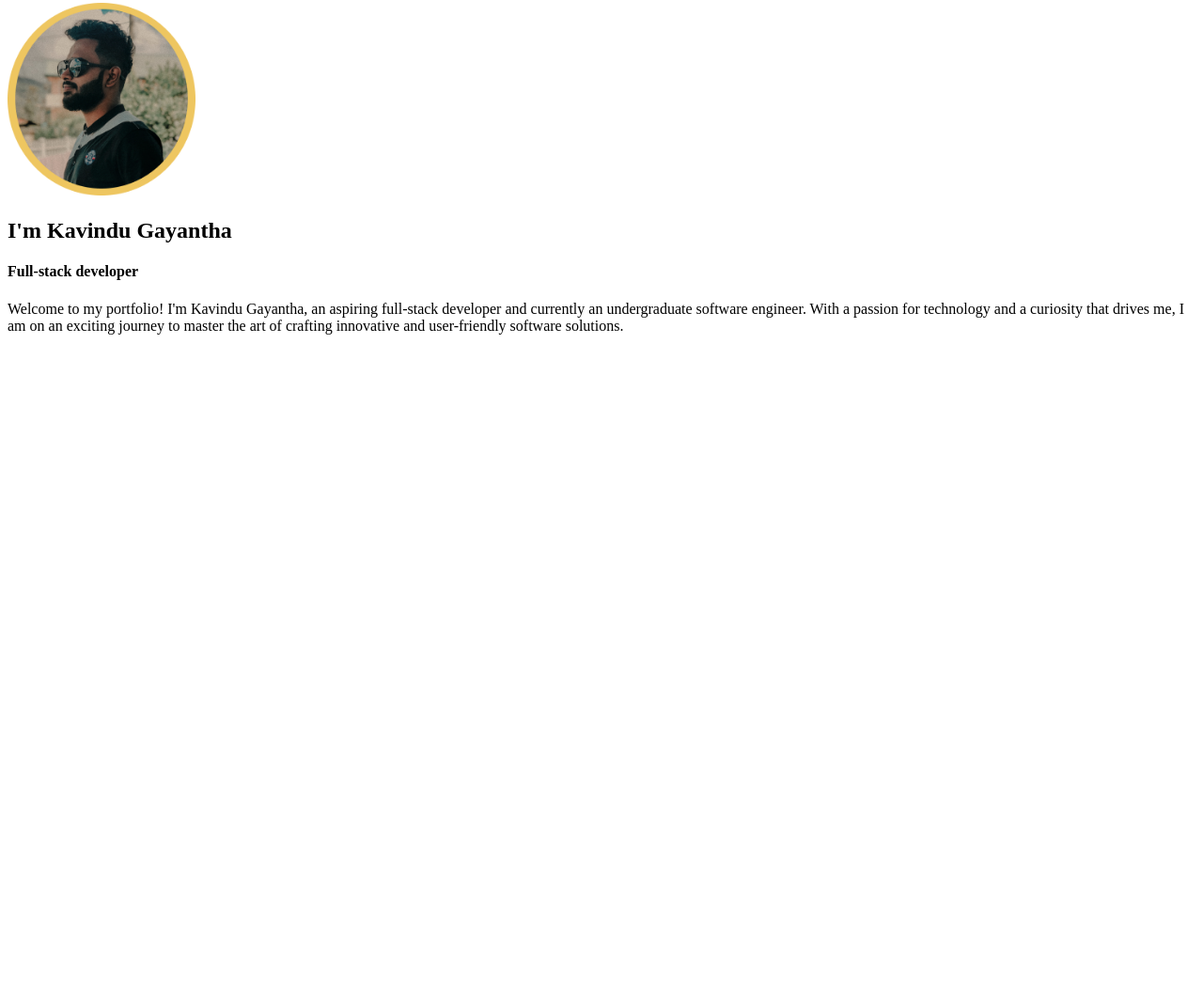
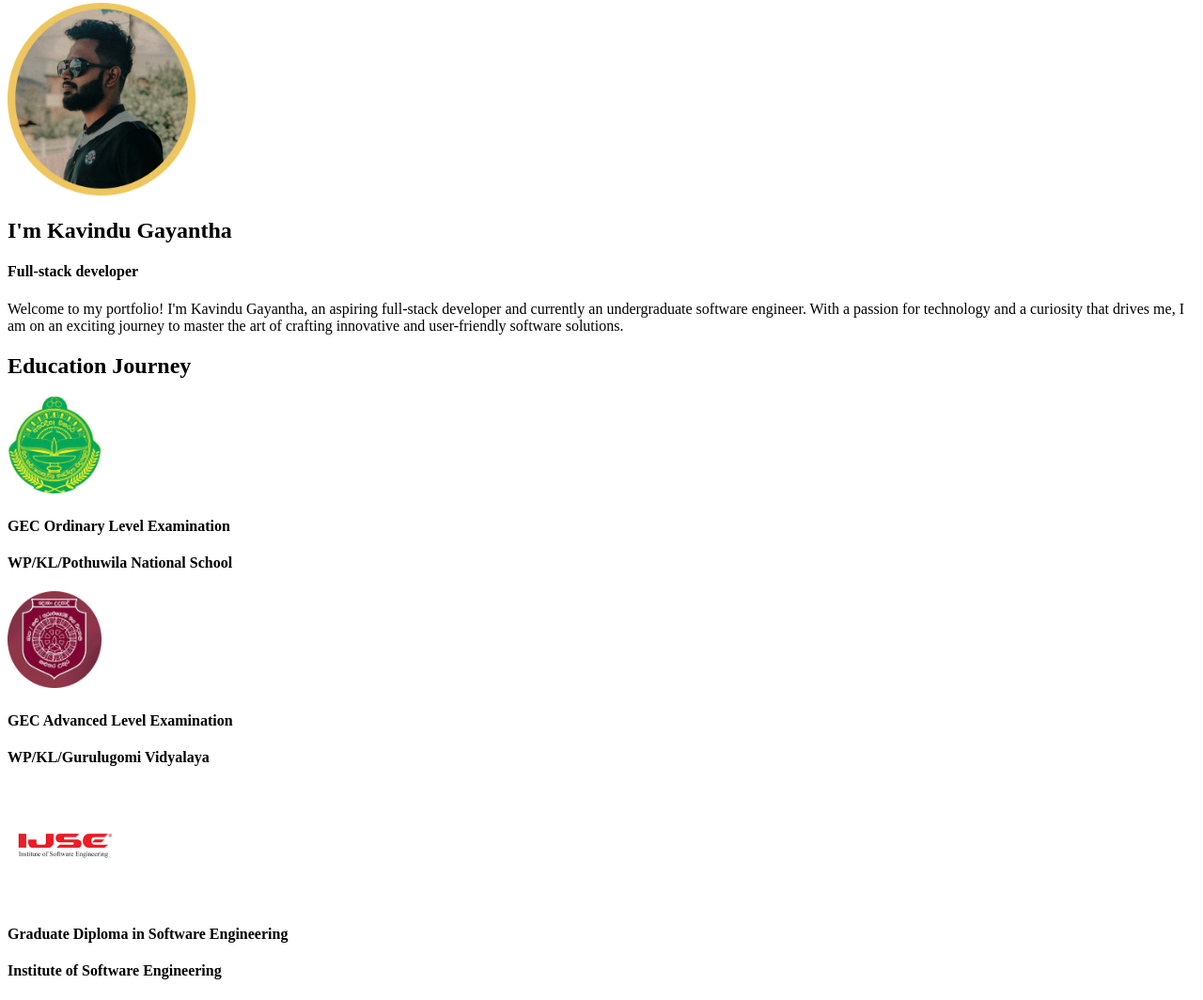
Before and after one commit to KavinduGayanthaK/my-portfolio, a plain HTML site: page index.html in a window 1280 px wide. Shown: the part 623-1687 px from the top of the page at 94% size. Before the commit the page ends 995 px from the top, so only its background shows below. Drawn offline with Linux system fonts and the light colour scheme.

Commit message:
create EducationJourney section

```diff
--- a/index.html
+++ b/index.html
@@ -52,5 +52,24 @@
         </div>
     </section>
 
+    <!--EducationJourney Section-->
+    <section>
+        <div>
+            <h1>Education Journey</h1>
+
+            <img width="100" src="assets/images/EducationJourney/img.png">
+            <h4>GEC Ordinary Level Examination</h4>
+            <h4>WP/KL/Pothuwila National School</h4>
+
+            <img width="100" src="assets/images/EducationJourney/img_1.png">
+            <h4>GEC Advanced Level Examination</h4>
+            <h4>WP/KL/Gurulugomi Vidyalaya</h4>
+
+            <img width="120" src="assets/images/EducationJourney/img_2.png">
+            <h4>Graduate Diploma in Software Engineering</h4>
+            <h4>Institute of Software Engineering</h4>
+
+        </div>
+    </section>
 </body>
 </html>
```
